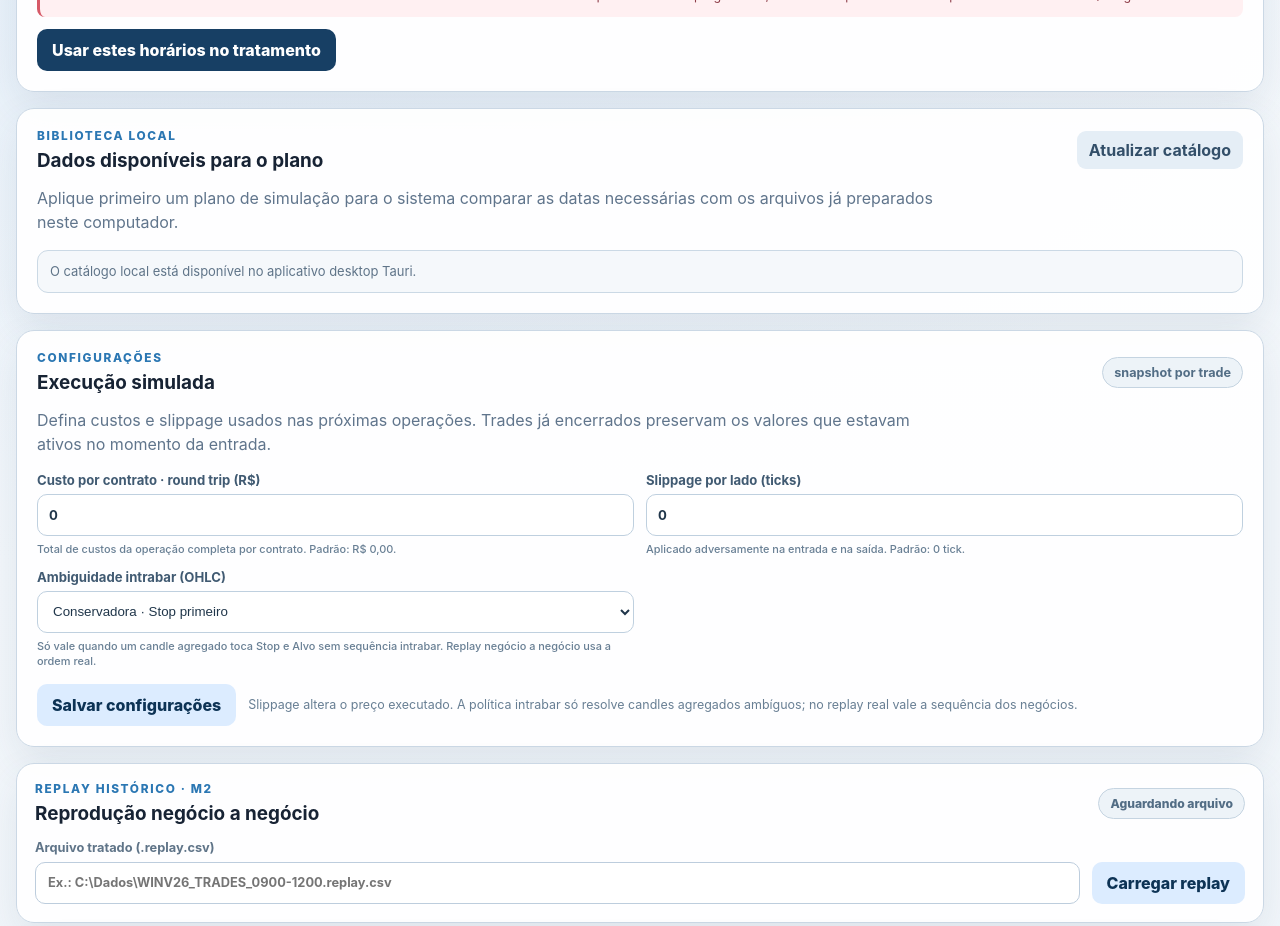
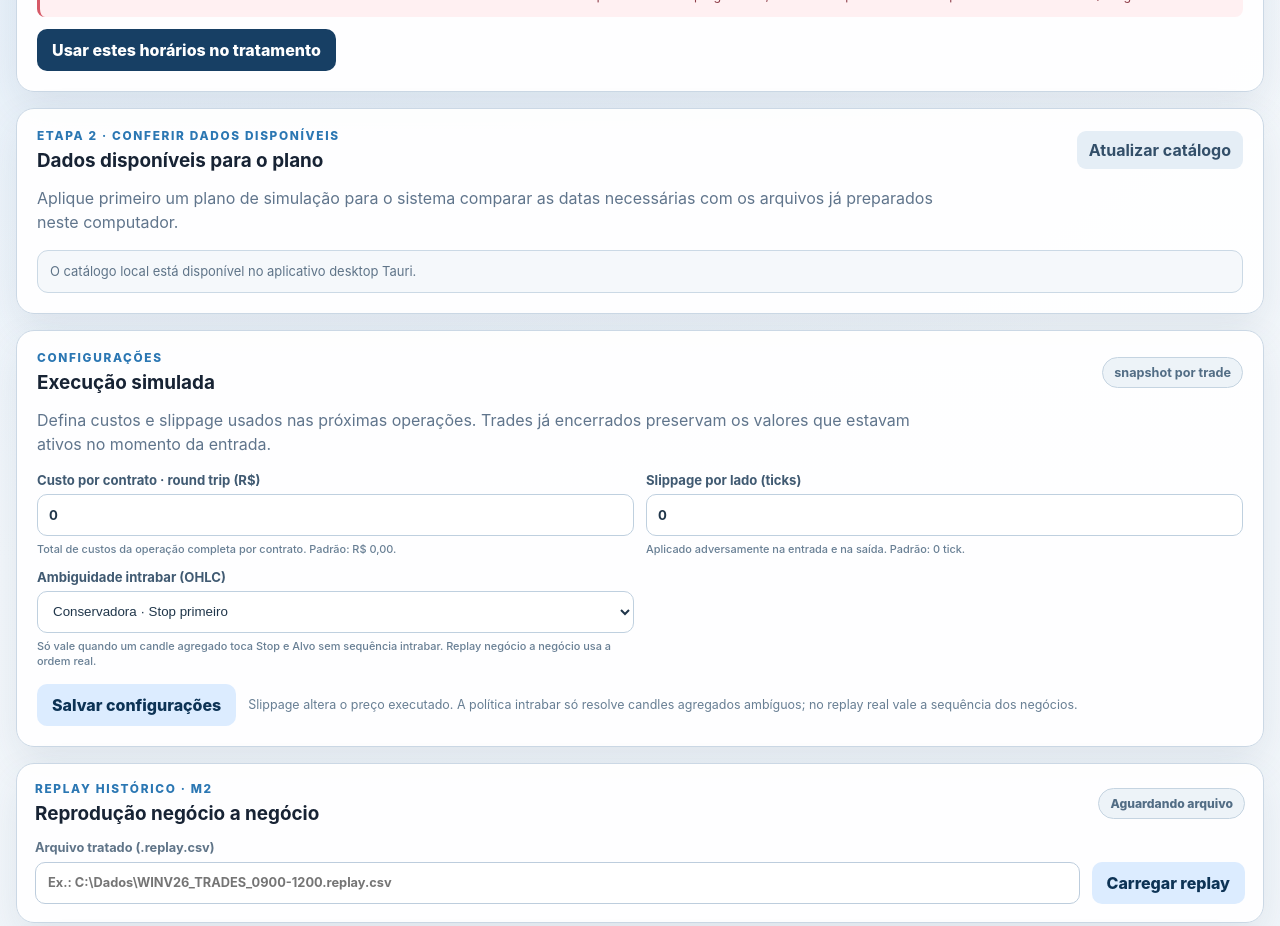
Before and after one commit to pablopcdossantos2-sys/simulador-de-trade, a React (Vite) app: page / in a window 1280 px wide. Shown: the part 800-1726 px from the top of the page. Built offline with nearby package versions, Linux system fonts and the light colour scheme.

Commit message:
ui: label catalog as workflow step two

```diff
--- a/src/components/ReplayCatalogPanel.tsx
+++ b/src/components/ReplayCatalogPanel.tsx
@@ -62,7 +62,7 @@ export function ReplayCatalogPanel({
     <section className="catalog-panel card">
       <div className="section-heading">
         <div>
-          <p className="eyebrow">Biblioteca local</p>
+          <p className="eyebrow">Etapa 2 · Conferir dados disponíveis</p>
           <h2>Dados disponíveis para o plano</h2>
         </div>
         <button type="button" className="catalog-refresh" onClick={() => void refresh(true)}>
```
